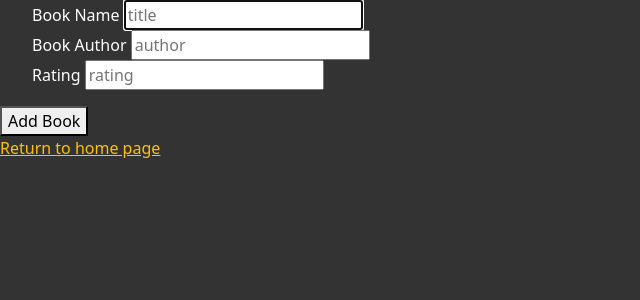
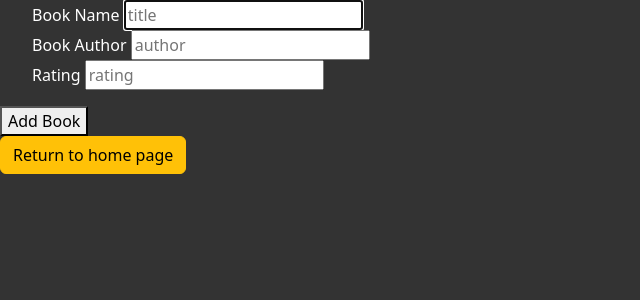
Before and after one commit to CamilleOnoda/100_days_Python, a Flask app: page /add in a window 1280 px wide. Shown: the top 300 px of the page, without its empty margins (0-640 px from the left). Run offline with Flask 3, Linux system fonts and the light colour scheme; some libraries are stand-ins or nearby versions.

Commit message:
Change the style of the return home button

```diff
--- a/Day_63_Virtual-Bookshelf/templates/add.html
+++ b/Day_63_Virtual-Bookshelf/templates/add.html
@@ -18,5 +18,5 @@
         </ul>
         <button type="submit">Add Book</button>
       </form>
-      <p><a href="{{ url_for('home') }}">Return to home page</a></p>
+      <p><a class="btn btn-warning btn-m" href="{{ url_for('home') }}">Return to home page</a></p>
 {% endblock %}
```
